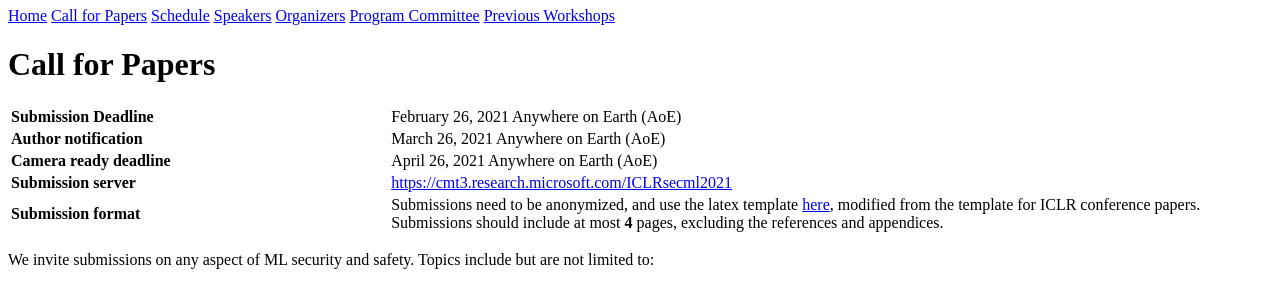
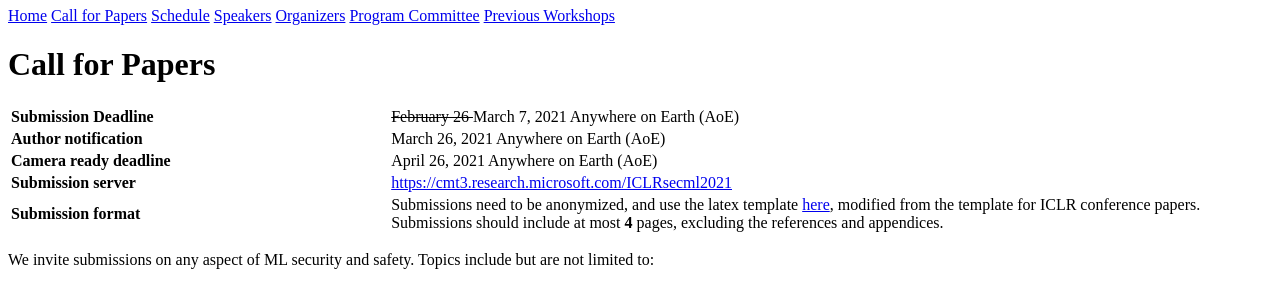
Before and after one commit to rtml-iclr2023/rtml-iclr2023.github.io, a Jekyll site: the page built from cfp.md, in a window 1280 px wide. Shown: the part 146-431 px from the top of the page. Built offline with Jekyll 4.4.1, drawn with Linux system fonts in a browser that asks for light colours; our own code applies the rules of GitHub Pages for plain Markdown files.

```diff
--- a/cfp.md
+++ b/cfp.md
@@ -14,7 +14,7 @@ layout: default
 <table class="foo">
   <tr>
     <td width="30%"><b>Submission Deadline</b></td>
-    <td width="70%">February 26, 2021 Anywhere on Earth (AoE)</td>
+    <td width="70%"><del>February 26 </del> March 7, 2021 Anywhere on Earth (AoE)</td>
   </tr>
   <tr>
     <td><b>Author notification</b></td>
```
Also changed, not shown: index.md (+1 -1 lines).
